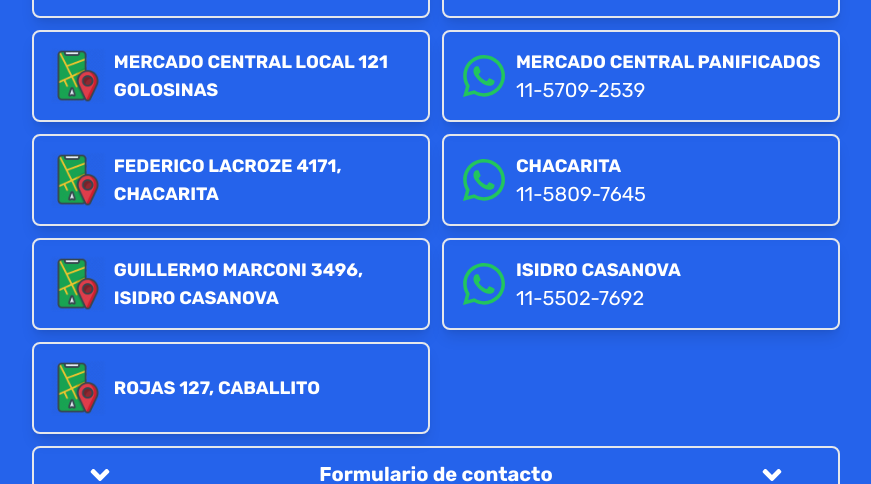
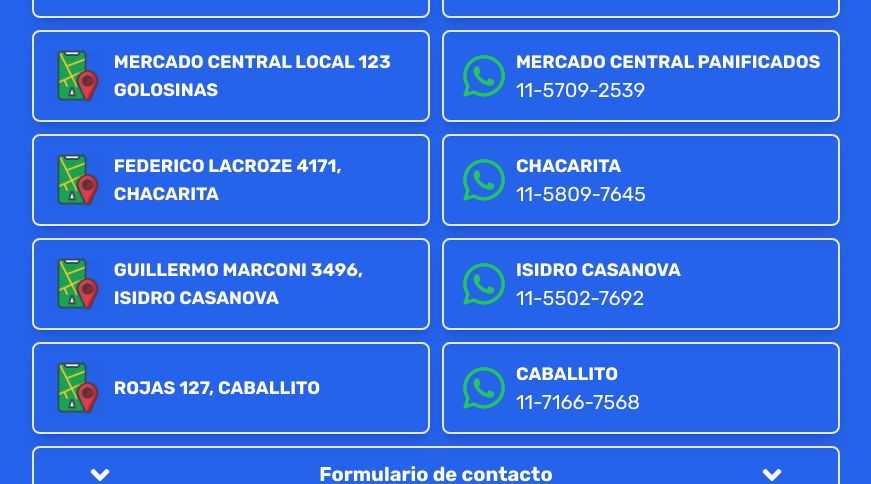
Before and after one commit to TrImEaS/Bimbo_flyer, a React (Vite) app: page / in a window 1280 px wide. Shown: the part 692-1176 px from the top of the page, without its empty margins (204-1075 px from the left). Built offline with nearby package versions, Linux system fonts and the light colour scheme; no server answers.

Commit message:
Update Footer.jsx

```diff
--- a/src/Components/Footer.jsx
+++ b/src/Components/Footer.jsx
@@ -108,7 +108,7 @@ export default function Footer() {
           <a target="_blank" href="https://www.google.com/maps/place/Outlet+Panificados+%26+Golosinas/@-34.7134188,-58.4955985,20.75z/data=!4m14!1m7!3m6!1s0x95bcceddac97550b:0x7d8fff4e7986b7d9!2sBuenos+Aires+Central+Market!8m2!3d-34.7089502!4d-58.500517!16s%2Fg%2F120j3kz8!3m5!1s0x95bccf0be3a590ef:0x53f281e80b285e5f!8m2!3d-34.7133725!4d-58.4952592!16s%2Fg%2F11t29q39g4?entry=ttu" className="flex hover:scale-105 duration-300 items-center max-w-[400px] w-full p-4 rounded-lg shadow-lg border-2 gap-2">
             <img aria-hidden="true" alt="location icon" src={mobile_icon} className="w-14 h-14" />
             <div className="flex-1">
-              <h2 className="text-lg font-bold text-white">MERCADO CENTRAL LOCAL 121 GOLOSINAS</h2>
+              <h2 className="text-lg font-bold text-white">MERCADO CENTRAL LOCAL 123 GOLOSINAS</h2>
             </div>
           </a>
           <a target="_blank" href="https://www.google.com/maps/place/Federico+Lacroze+4171,+C1427+EDG,+Cdad.+Aut%C3%B3noma+de+Buenos+Aires/@-34.5864206,-58.4576819,17z/data=!3m1!4b1!4m6!3m5!1s0x95bcb5e4f9e7f8c1:0xd5e95eec4a2db45!8m2!3d-34.586425!4d-58.455107!16s%2Fg%2F11c2gxsbvc?entry=ttu&g_ep=EgoyMDI0MDgyNi4wIKXMDSoASAFQAw%3D%3D" className="flex hover:scale-105 duration-300 items-center max-w-[400px] w-full p-4 rounded-lg shadow-lg border-2 gap-2">
@@ -180,6 +180,14 @@ export default function Footer() {
               <p className="text-xl">11-5502-7692</p>
             </div>
           </a>
+
+          <a target="_blank" href="https://wa.me/+5491171667568?text=Hola me comunico desde la pagina de OutletGolosinas." className="flex duration-300 hover:scale-105 items-center max-w-[400px] w-full gap-2 p-4 rounded-lg shadow-lg border-2">
+            <FaWhatsapp className="text-green-500 text-5xl font-bold"/>
+            <div className="flex-1">
+              <h2 className="text-lg font-bold">CABALLITO</h2>
+              <p className="text-xl">11-7166-7568</p>
+            </div>
+          </a>
         </section>
 
         {/*Mobile location/wpp */}
@@ -232,7 +240,7 @@ export default function Footer() {
             </a>
 
             <div className="flex-1">
-              <h2 className="text-lg font-bold text-white">MERCADO CENTRAL LOCAL 121 GOLOSINAS</h2>
+              <h2 className="text-lg font-bold text-white">MERCADO CENTRAL LOCAL 123 GOLOSINAS</h2>
             </div>
 
             <a className="hover:scale-110 duration-300 flex-0" target="_blank" href="https://wa.me/+5491157092539?text=Hola me comunico desde la pagina de OutletGolosinas.">
@@ -277,9 +285,9 @@ export default function Footer() {
               <h2 className="text-lg font-bold text-white">ROJAS 127, CABALLITO</h2>
             </div>
 
-            <span>
-              <FaWhatsapp className="text-green-500 text-opacity-25 text-5xl font-bold"/>
-            </span>
+            <a className="hover:scale-110 duration-300 flex-0" target="_blank" href="https://wa.me/+5491171667568?text=Hola me comunico desde la pagina de OutletGolosinas.">
+              <FaWhatsapp className="text-green-500 text-5xl font-bold"/>
+            </a>
           </div>
         </section>
       </div>
@@ -367,10 +375,7 @@ export default function Footer() {
             />
           </label>
 
-          <button
-            type="submit"
-            className="bg-white text-gray-600 w-full py-2 px-4 rounded hover:bg-blue-400 hover:text-white duration-300"
-          >
+          <button type="submit" className="bg-white text-gray-600 w-full py-2 px-4 rounded hover:bg-blue-400 hover:text-white duration-300">
             Enviar
           </button>
         </form>
```
